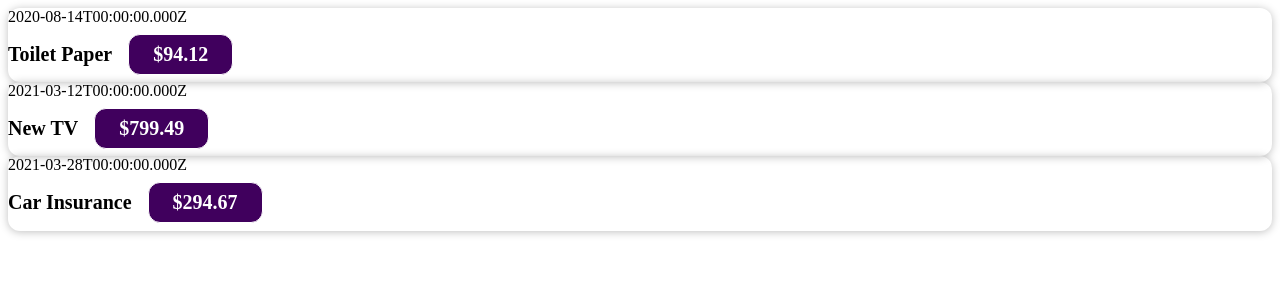
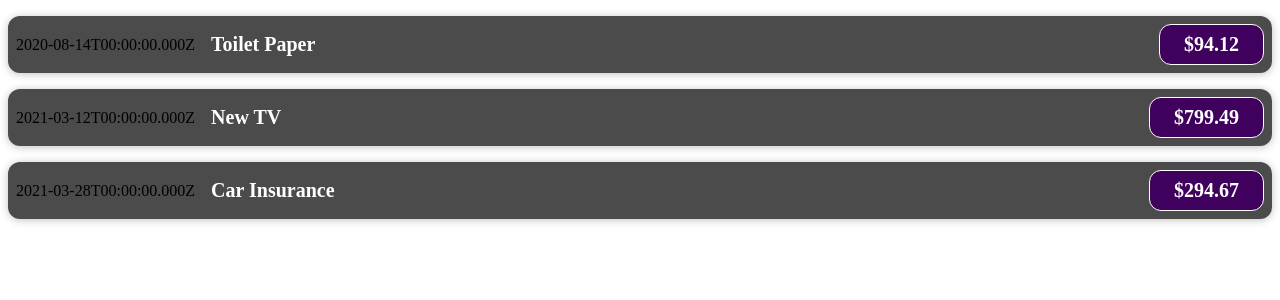
Before and after one commit to ghoshshreya/ReactJS-Expense-Tracker, a React (Create React App) app: page / in a window 1280 px wide. Shown: the top 300 px of the page. Built offline with nearby package versions, Linux system fonts and the light colour scheme.

Commit message:
1 file modified

```diff
--- a/src/components/Card.js
+++ b/src/components/Card.js
@@ -1,5 +1,6 @@
 import * as React from 'react';
 import './Card.css';
 export default function Card(props) {
-  return <div className="card">{props.children}</div>;
+  const classes = 'card ' + props.className;
+  return <div className={classes}>{props.children}</div>;
 }
```
